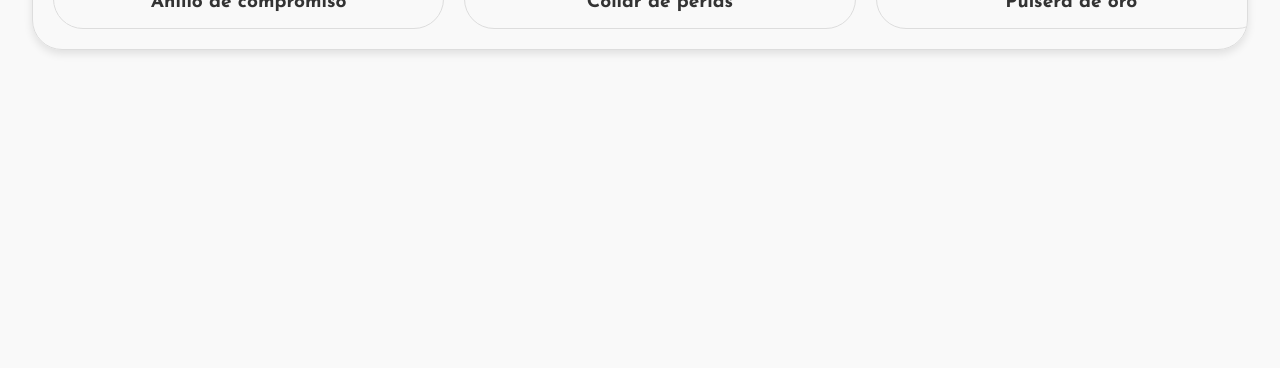
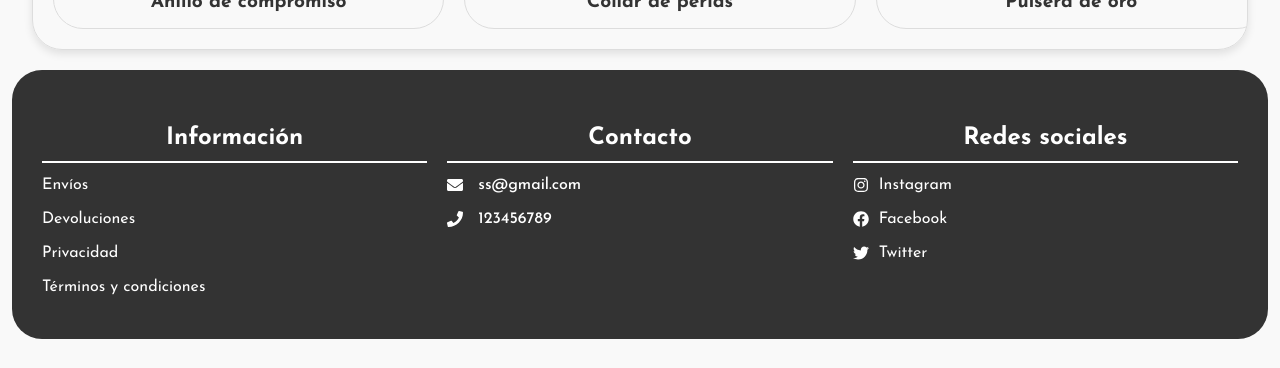
Before and after one commit to YummySalamy/jewerly-shop-landing, a React (Vite) app: page / in a window 1280 px wide. Shown: the part 1836-2204 px from the top of the page. Before the commit the page ends 1918 px from the top, so only its background shows below. Built offline with nearby package versions, Linux system fonts and the light colour scheme.

Commit message:
version (0.0.0.2) - added the first version of the footer in the landing page

```diff
--- /dev/null
+++ b/src/components/footers/MainFooter.jsx
@@ -0,0 +1,42 @@
+import React from "react";
+import { FaInstagram, FaFacebook, FaTwitter, FaEnvelope, FaPhone } from "react-icons/fa";
+import "./assets/Footers.css";
+
+const MainFooter = () => {
+    return (
+        <div className="main-footer">
+            <div className="footer-element">
+                <h2>Información</h2>
+                <p>Envíos</p>
+                <p>Devoluciones</p>
+                <p>Privacidad</p>
+                <p>Términos y condiciones</p>
+            </div>
+            <div className="footer-element">
+                <h2>Contacto</h2>
+                <p>
+                    <FaEnvelope />
+                    <a href="mailto:ss@gmail.com"> ss@gmail.com</a>
+                </p>
+                <p>
+                    <FaPhone />
+                    <a href="tel:123456789"> 123456789</a>
+                </p>
+            </div>
+            <div className="footer-element">
+                <h2>Redes sociales</h2>
+                <p>
+                    <FaInstagram /> Instagram
+                </p>
+                <p>
+                    <FaFacebook /> Facebook
+                </p>
+                <p>
+                    <FaTwitter /> Twitter
+                </p>
+            </div>
+        </div>
+    );
+}
+
+export default MainFooter;
--- /dev/null
+++ b/src/components/footers/assets/Footers.css
@@ -0,0 +1,44 @@
+.main-footer {
+    display: flex;
+    justify-content: space-around;
+    background-color: #333;
+    color: #fff;
+    padding: 20px;
+    flex-wrap: wrap;
+    width: 100%;
+    border-radius: 30px;
+    /* border-radius: 0 0 30px 30px; */
+}
+
+.footer-element {
+    flex: 1;
+    min-width: 200px;
+    margin: 10px;
+}
+
+.footer-element h2 {
+    font-size: 1.5em;
+    margin-bottom: 10px;
+    border-bottom: 2px solid #fff;
+    padding-bottom: 5px;
+}
+
+.footer-element p {
+    margin: 10px 0;
+    display: flex;
+    align-items: center;
+}
+
+.footer-element a {
+    color: #fff;
+    text-decoration: none;
+    margin-left: 5px;
+}
+
+.footer-element a:hover {
+    text-decoration: underline;
+}
+
+.footer-element svg {
+    margin-right: 10px;
+}
--- a/src/views/LandingPage.jsx
+++ b/src/views/LandingPage.jsx
@@ -4,6 +4,7 @@ import TwoColumnsHero from "../components/hero/TwoColumnsHero";
 import TestimonialsSlide from "../components/testimonials/TestimonialsSlide";
 import Categories from "../components/products/Categories";
 import BestSellers from "../components/products/BestSellers";
+import MainFooter from "../components/footers/MainFooter";
 
 const LandingPage = () => {
     return (
@@ -12,6 +13,7 @@ const LandingPage = () => {
             <TestimonialsSlide />
             <Categories />
             <BestSellers />
+            <MainFooter />
         </FullLayout>
     );
 };
```
